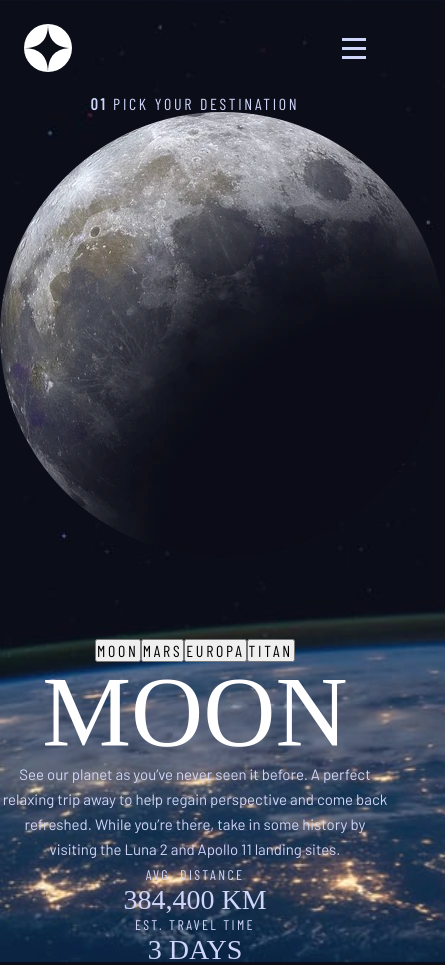
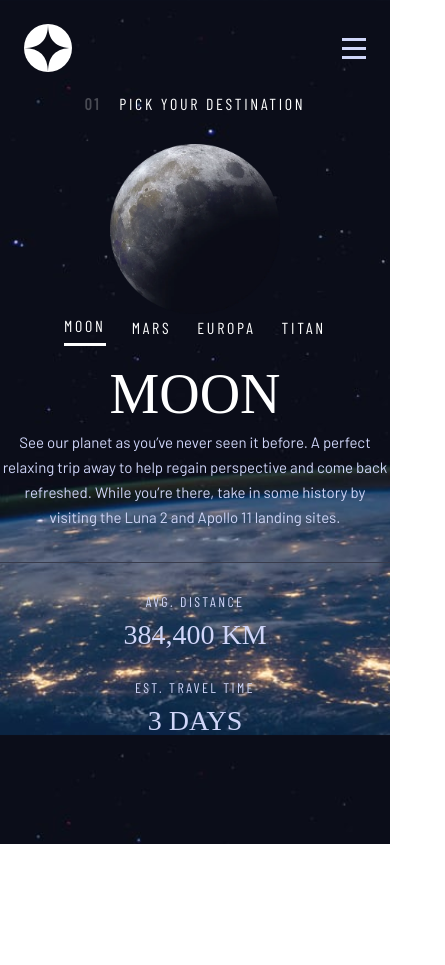
Before and after one commit to arijit-malakar/space-tourism-website, a React (Vite) app: page / in a window 390 px wide. Shown: the whole page, 445 px wide, since content can reach past the window. After the commit the page ends 844 px from the top, so only its background shows below. Built offline with nearby package versions, Linux system fonts and the light colour scheme; a web font is replaced by a local one.

Commit message:
Styling for destination page added

```diff
--- a/src/index.css
+++ b/src/index.css
@@ -50,7 +50,6 @@ strong {
 a:link,
 a:visited {
   text-decoration: none;
-  color: var(--color-white);
 }
 
 h1,
@@ -84,6 +83,10 @@ h5 {
 }
 
 @media (max-width: 768px) {
+  h2 {
+    font-size: 5rem;
+  }
+
   h5 {
     font-size: 1.25rem;
     letter-spacing: 3.38px;
@@ -94,6 +97,10 @@ h5 {
   h1 {
     font-size: 5rem;
     line-height: 100px;
+  }
+
+  h2 {
+    font-size: 3.5rem;
   }
 
   h5 {
@@ -112,6 +119,7 @@ p {
 .sub-heading-1,
 .sub-heading-2 {
   text-transform: unset;
+  line-height: unset;
 }
 
 .sub-heading-1 {
@@ -140,6 +148,7 @@ p {
 }
 
 .nav-text {
+  color: var(--color-white);
   font-size: 1rem;
   font-family: var(--font-heading-condensed);
   letter-spacing: 2.7px;
@@ -183,28 +192,43 @@ p {
   }
 }
 
+.btn-tab {
+  background-color: unset;
+  border: unset;
+  padding-bottom: 0.75rem;
+}
+
+@media (max-width: 480px) {
+  .btn-tab {
+    padding-bottom: 0.5rem;
+  }
+}
+
 /* Landing Page - Content */
 .container {
   margin: 0 auto;
   display: flex;
   flex-wrap: wrap;
-  row-gap: 8rem;
 }
 
 .align-home {
   padding: 15.625rem 10.25rem 8.125rem;
   justify-content: space-between;
+  row-gap: 8rem;
 }
 
 @media (max-width: 768px) {
   .container {
+    text-align: center;
+  }
+
+  .align-home {
     padding: 6.5rem 0 5.625rem;
-    text-align: center;
   }
 }
 
 @media (max-width: 480px) {
-  .container {
+  .align-home {
     padding: 3rem 1.5rem 0;
     row-gap: 5rem;
   }
@@ -257,6 +281,36 @@ p {
   }
 }
 
+.page-title {
+  margin-bottom: 6rem;
+  text-align: left;
+  color: var(--color-white);
+}
+
+@media (max-width: 768px) {
+  .page-title {
+    margin: 0 0 3.75rem 2.375rem;
+  }
+}
+
+@media (max-width: 480px) {
+  .page-title {
+    margin: 0 0 2rem 0;
+    text-align: center;
+  }
+}
+
+.page-title strong {
+  margin-right: 1.75rem;
+  opacity: 0.25;
+}
+
+@media (max-width: 768px) {
+  .page-title strong {
+    margin-right: 1.125rem;
+  }
+}
+
 /* Destination Page */
 .align-page-destination {
   padding-right: 10.25rem;
@@ -269,12 +323,110 @@ p {
   }
 }
 
-.w-40 {
-  width: 40%;
+@media (min-width: 1024px) {
+  .w-laptop-40 {
+    width: 40%;
+  }
 }
 
-@media (max-width: 992px) {
-  .w-40 {
-    width: unset;
+/* Destination Page - Tabs */
+.tab-image-wrapper {
+  padding-left: 4rem;
+  justify-content: center;
+}
+
+@media (max-width: 768px) {
+  .tab-image-wrapper {
+    padding-left: unset;
+  }
+
+  .tab-image {
+    width: 18.75rem;
   }
 }
+
+@media (max-width: 480px) {
+  .tab-image {
+    width: 10.625rem;
+  }
+}
+
+.tabs {
+  display: inline-flex;
+  column-gap: 2.1875rem;
+  margin-bottom: 2.25rem;
+}
+
+@media (max-width: 768px) {
+  .tabs {
+    margin-bottom: 2rem;
+  }
+}
+
+@media (max-width: 480px) {
+  .tabs {
+    column-gap: 1.625rem;
+    margin-bottom: 1.25rem;
+  }
+}
+
+.tab-title {
+  margin-bottom: 0.875rem;
+}
+
+@media (max-width: 768px) {
+  .tab-title {
+    margin-bottom: 0.5rem;
+  }
+}
+
+.tab-description {
+  padding-bottom: 3.375rem;
+  border-bottom: 1px solid #383b4b;
+  margin-bottom: 1.75rem;
+}
+
+@media (max-width: 768px) {
+  .tab-description {
+    padding-bottom: 3rem;
+  }
+}
+
+@media (max-width: 480px) {
+  .tab-description {
+    padding-bottom: 2rem;
+    margin-bottom: 2rem;
+  }
+}
+
+.tab-stats {
+  display: flex;
+  gap: 5rem;
+}
+
+@media (max-width: 768px) {
+  .tab-stats {
+    justify-content: center;
+  }
+}
+
+@media (max-width: 480px) {
+  .tab-stats {
+    flex-direction: column;
+    gap: 2rem;
+  }
+}
+
+.stat-group {
+  display: inline-flex;
+  flex-direction: column;
+  justify-content: center;
+  align-items: flex-start;
+  gap: 0.75rem;
+}
+
+@media (max-width: 768px) {
+  .stat-group {
+    align-items: center;
+  }
+}
--- a/src/pages/Destination.tsx
+++ b/src/pages/Destination.tsx
@@ -2,10 +2,10 @@ const Destination = () => {
   return (
     <div className="container align-page align-page-destination">
       <div className="col">
-        <h5>
-          <strong>01</strong> Pick your destination
+        <h5 className="page-title">
+          <strong>01</strong>Pick your destination
         </h5>
-        <div className="tab-img-wrapper">
+        <div className="tab-image-wrapper">
           <img
             className="tab-image"
             src="../src/assets/destination/image-moon.webp"
@@ -13,9 +13,9 @@ const Destination = () => {
           />
         </div>
       </div>
-      <div className="col w-40">
-        <div className="btn-group">
-          <button className="btn btn-tab nav-text">Moon</button>
+      <div className="col w-laptop-40">
+        <div className="tabs">
+          <button className="btn btn-tab nav-text active">Moon</button>
           <button className="btn btn-tab nav-text">Mars</button>
           <button className="btn btn-tab nav-text">Europa</button>
           <button className="btn btn-tab nav-text">Titan</button>
```
